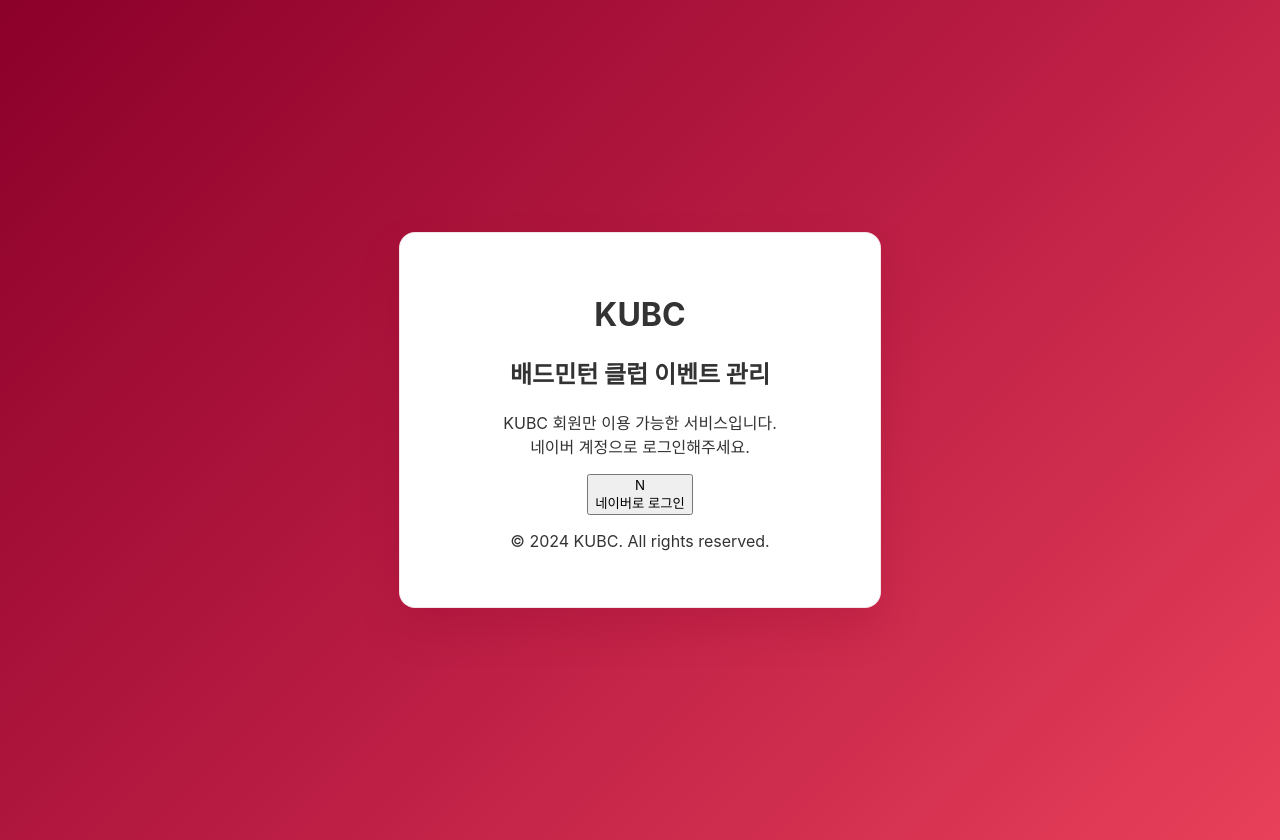
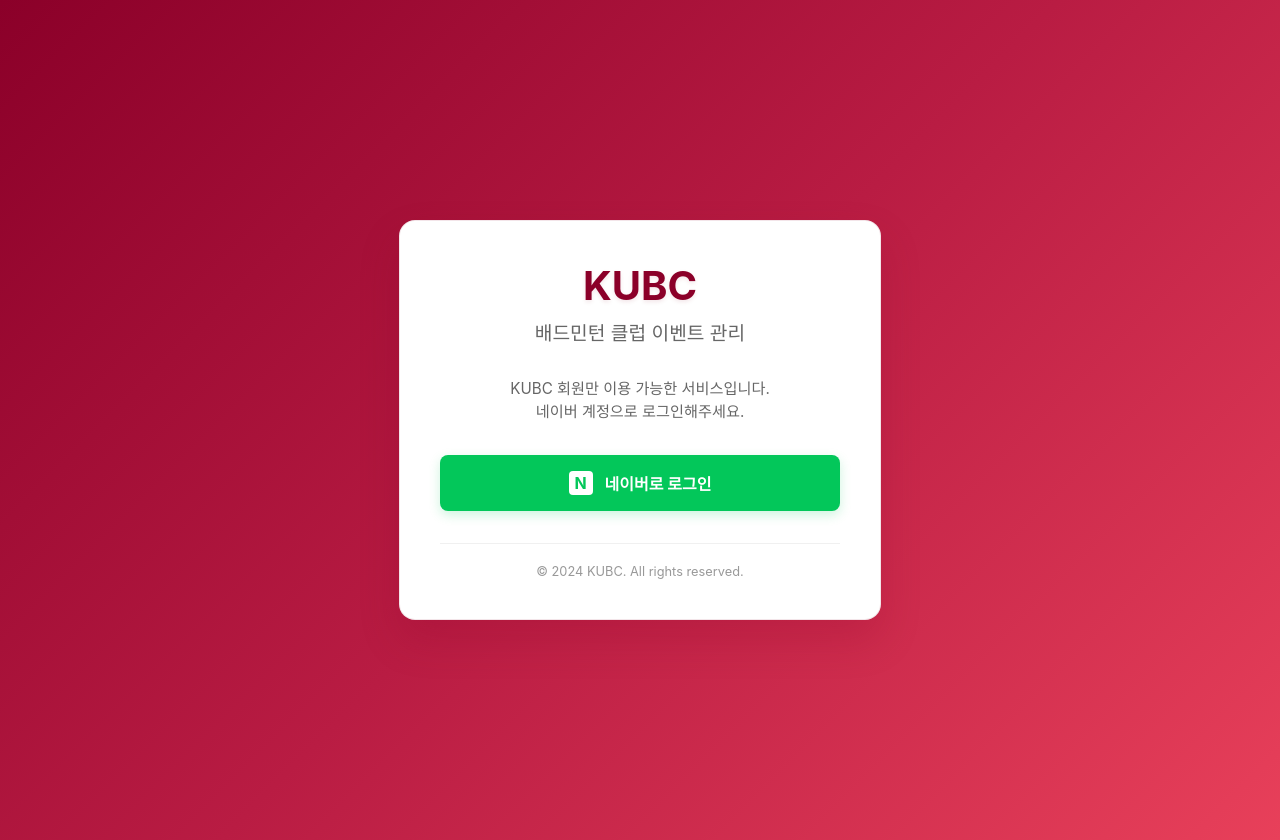
Before and after one commit to jjoonleo/KUBC-front, a React (Create React App) app: page /login in a window 1280 px wide. Built offline with nearby package versions, Linux system fonts and the light colour scheme; no server answers.

Commit message:
style: update Login.module.css with new styles for header, error messages, and buttons

```diff
--- a/src/components/Login/Login.module.css
+++ b/src/components/Login/Login.module.css
@@ -18,7 +18,11 @@
   border: 1px solid rgba(139, 0, 41, 0.1);
 }
 
-.logo h1 {
+.header {
+  margin-bottom: 32px;
+}
+
+.title {
   font-size: 2.5rem;
   color: #8B0029;
   margin: 0 0 8px 0;
@@ -26,25 +30,63 @@
   text-shadow: 0 2px 4px rgba(139, 0, 41, 0.1);
 }
 
-.logo p {
+.subtitle {
   color: #666;
-  font-size: 0.9rem;
-  margin: 0 0 32px 0;
+  font-size: 1.2rem;
+  margin: 0;
+  font-weight: normal;
 }
 
-.loginContent h2 {
-  color: #8B0029;
-  margin: 0 0 12px 0;
-  font-size: 1.5rem;
+.errorMessage {
+  background: #fef2f2;
+  border: 1px solid #fecaca;
+  color: #b91c1c;
+  padding: 12px;
+  border-radius: 8px;
+  margin-bottom: 20px;
+  font-size: 0.9rem;
+  position: relative;
+  display: flex;
+  align-items: center;
+  justify-content: space-between;
 }
 
-.loginContent p {
+.errorMessage p {
+  margin: 0;
+  flex: 1;
+}
+
+.errorCloseButton {
+  background: none;
+  border: none;
+  color: #b91c1c;
+  cursor: pointer;
+  font-size: 1.2rem;
+  padding: 0;
+  margin-left: 12px;
+  width: 20px;
+  height: 20px;
+  display: flex;
+  align-items: center;
+  justify-content: center;
+}
+
+.errorCloseButton:hover {
+  opacity: 0.7;
+}
+
+.loginSection {
+  margin-bottom: 32px;
+}
+
+.description {
   color: #666;
   margin: 0 0 32px 0;
   line-height: 1.5;
+  font-size: 0.95rem;
 }
 
-.naverLoginBtn {
+.naverLoginButton {
   width: 100%;
   background: #03c75a;
   color: white;
@@ -64,32 +106,38 @@
   margin-bottom: 16px;
 }
 
-.naverLoginBtn:hover {
+.naverLoginButton:hover:not(:disabled) {
   background: #02b351;
   transform: translateY(-1px);
   box-shadow: 0 6px 16px rgba(3, 199, 90, 0.3);
 }
 
-.naverLoginBtn:disabled {
+.naverLoginButton:disabled {
   opacity: 0.7;
   cursor: not-allowed;
   transform: none;
-  box-shadow: none;
+  box-shadow: 0 4px 12px rgba(3, 199, 90, 0.1);
 }
 
-.naverLogo {
-  width: 20px;
-  height: 20px;
+.naverIcon {
+  width: 24px;
+  height: 24px;
+  background: white;
+  color: #03c75a;
+  border-radius: 4px;
+  display: flex;
+  align-items: center;
+  justify-content: center;
+  font-weight: bold;
+  font-size: 16px;
+  flex-shrink: 0;
 }
 
-.error {
-  background: #fef2f2;
-  border: 1px solid #fecaca;
-  color: #b91c1c;
-  padding: 12px;
-  border-radius: 8px;
-  margin-bottom: 20px;
-  font-size: 0.9rem;
+.loadingContainer {
+  display: flex;
+  align-items: center;
+  justify-content: center;
+  gap: 12px;
 }
 
 .spinner {
@@ -99,18 +147,19 @@
   border-top: 2px solid white;
   border-radius: 50%;
   animation: spin 1s linear infinite;
+  flex-shrink: 0;
 }
 
-.apiInfo {
-  margin-top: 16px;
-  padding-top: 16px;
+.footer {
+  margin-top: 32px;
+  padding-top: 20px;
   border-top: 1px solid #f0f0f0;
 }
 
-.apiInfo small {
+.footer p {
   color: #999;
-  font-size: 0.75rem;
-  word-break: break-all;
+  font-size: 0.8rem;
+  margin: 0;
 }
 
 @keyframes spin {
```
